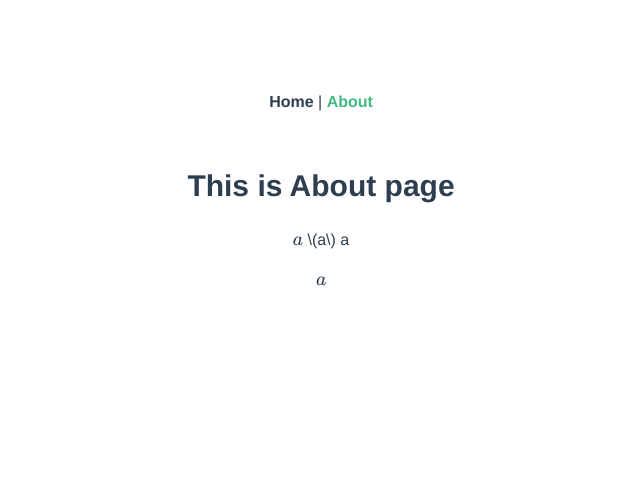
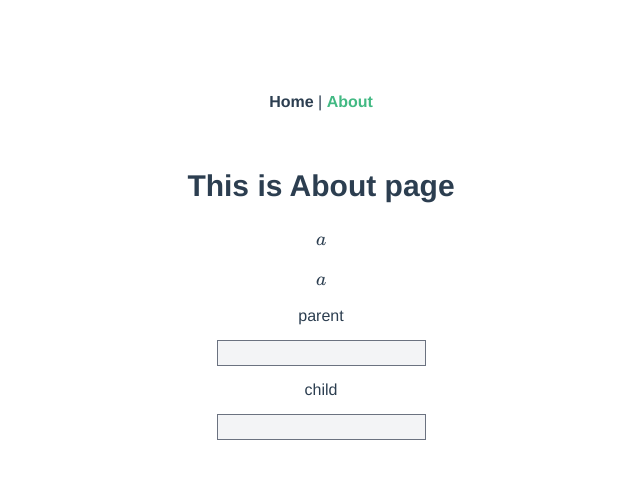
Before and after one commit to reiya0104/latex-to-web, a Vue app: page /about in a window 1280 px wide. Shown: the top 478 px of the page, without its empty margins (319-959 px from the left). Built offline with nearby package versions, Linux system fonts and the light colour scheme.

Commit message:
Add Parent and Child

```diff
--- /dev/null
+++ b/src/components/Child.vue
@@ -0,0 +1,33 @@
+<template>
+  <div>
+    <p>child</p>
+    <input type="text" v-model="titleComputed" />
+  </div>
+</template>
+
+<script lang="ts">
+import { defineComponent, toRefs, computed } from 'vue'
+export default defineComponent({
+  name: 'ChildInput',
+  // components: {
+  //   GrandChild,
+  // },
+  props: {
+    title: String,
+  },
+  emits: ['update:title'],
+  setup(props, { emit }) {
+    const { title } = toRefs(props)
+    const titleComputed = computed({
+      get: () => title.value,
+      set: (value) => {
+        emit('update:title', value)
+      },
+    })
+
+    return {
+      titleComputed,
+    }
+  },
+})
+</script>
--- /dev/null
+++ b/src/components/Katex.vue
@@ -0,0 +1,15 @@
+
+<template>
+  <div>
+    {{ modelValue }}
+  </div>
+</template>
+
+<script lang="ts">
+
+export default {
+  props: {
+    modelValue: String
+  }
+};
+</script>
--- /dev/null
+++ b/src/components/Parent.vue
@@ -0,0 +1,30 @@
+<template>
+  <div>
+    <p>parent</p>
+    <input type="text" v-model="titleComputed" />
+    <ChildInput v-model:title="titleComputed" />
+  </div>
+</template>
+
+<script lang="ts">
+import { computed, defineComponent, ref } from 'vue'
+import ChildInput from '@/components/Child.vue'
+
+export default defineComponent({
+  name: 'ParentInput',
+  components: {
+    ChildInput,
+  },
+  setup() {
+    const title = ref('')
+    const titleComputed = computed({
+      get: () => title.value,
+      set: (value) => (title.value = value),
+    })
+
+    return {
+      titleComputed,
+    }
+  },
+})
+</script>
--- a/src/index.scss
+++ b/src/index.scss
@@ -22,3 +22,9 @@ button {
   @apply py-0.5;
   @apply rounded;
 }
+
+input {
+  @apply bg-gray-100;
+  @apply border;
+  @apply border-gray-500;
+}
--- a/src/views/About.vue
+++ b/src/views/About.vue
@@ -2,5 +2,20 @@
   <div class="about">
     <h1>This is About page</h1>
   </div>
-  <p>$a$ \(a\) $$a$$ \[a\]</p>
+  <p>$a$ \[a\]</p>
+  <div>
+    <Parent/>
+  </div>
 </template>
+
+
+<script lang="ts">
+import Parent from "@/components/Parent.vue";
+
+export default {
+  name: "About",
+  components: {
+    Parent
+  },
+};
+</script>
```
